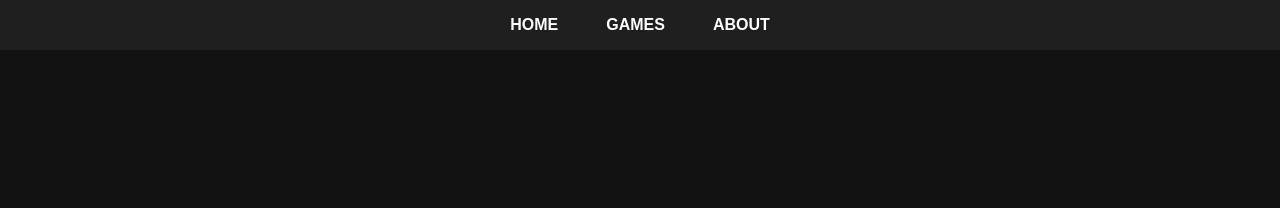
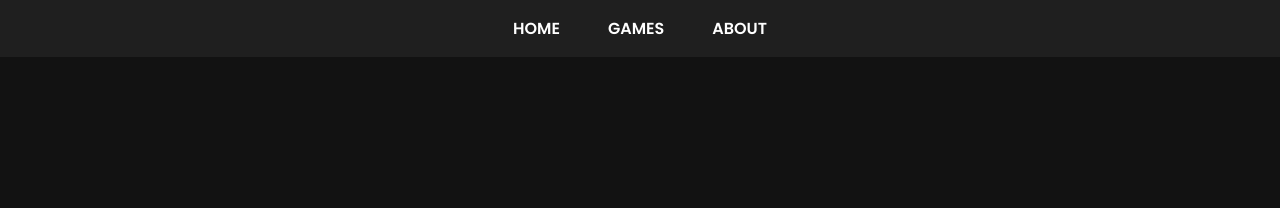
Before and after one commit to Noxtibe/noxtibe.github.io, a Jekyll site: the page built from about.md, in a window 1280 px wide. Shown: the top 208 px of the page. Built offline with Jekyll 4.4.1, drawn with Linux system fonts in a browser that asks for light colours.

Commit message:
Update default.html

```diff
--- a/_layouts/default.html
+++ b/_layouts/default.html
@@ -4,6 +4,10 @@
   <meta charset="UTF-8">
   <meta name="viewport" content="width=device-width, initial-scale=1.0">
   <title>{{ page.title }} – {{ site.title }}</title>
+
+  <!-- Import Google Font: Poppins -->
+  <link href="https://fonts.googleapis.com/css2?family=Poppins:wght@300;400;600&display=swap" rel="stylesheet">
+
   <style>
     /* Reset and base styles */
     * {
@@ -14,7 +18,7 @@
 
     body, html {
       height: 100%;
-      font-family: Arial, sans-serif;
+      font-family: 'Poppins', sans-serif;
       background-color: #121212;
       color: #ffffff;
     }
@@ -51,7 +55,7 @@
       color: #ffffff;
       text-decoration: none;
       margin: 0 1.5rem;
-      font-weight: bold;
+      font-weight: 600;
       transition: color 0.3s;
     }
 
@@ -127,7 +129,7 @@
       text-decoration: none;
       padding: 1rem;
       border-top: 1px solid #333333;
-      font-weight: bold;
+      font-weight: 600;
     }
 
     .mobile-menu a:hover {
@@ -173,11 +175,12 @@
       left: 50%;
       transform: translate(-50%, -50%);
       color: #ffffff;
-      font-size: clamp(2rem, 6vw, 4rem);
+      font-size: clamp(1.5rem, 4vw, 2.5rem); /* Smaller title */
       text-align: center;
       text-shadow: 0 0 10px rgba(0, 0, 0, 0.7);
       z-index: 1;
       white-space: pre-wrap;
+      font-weight: 400;
     }
     {% endif %}
 
@@ -186,6 +189,7 @@
       padding: 2rem;
       position: relative;
       z-index: 2;
+      font-weight: 300;
     }
   </style>
 </head>
```
Also changed, not shown: other parts of _layouts/default.html (+1 -4 lines).
